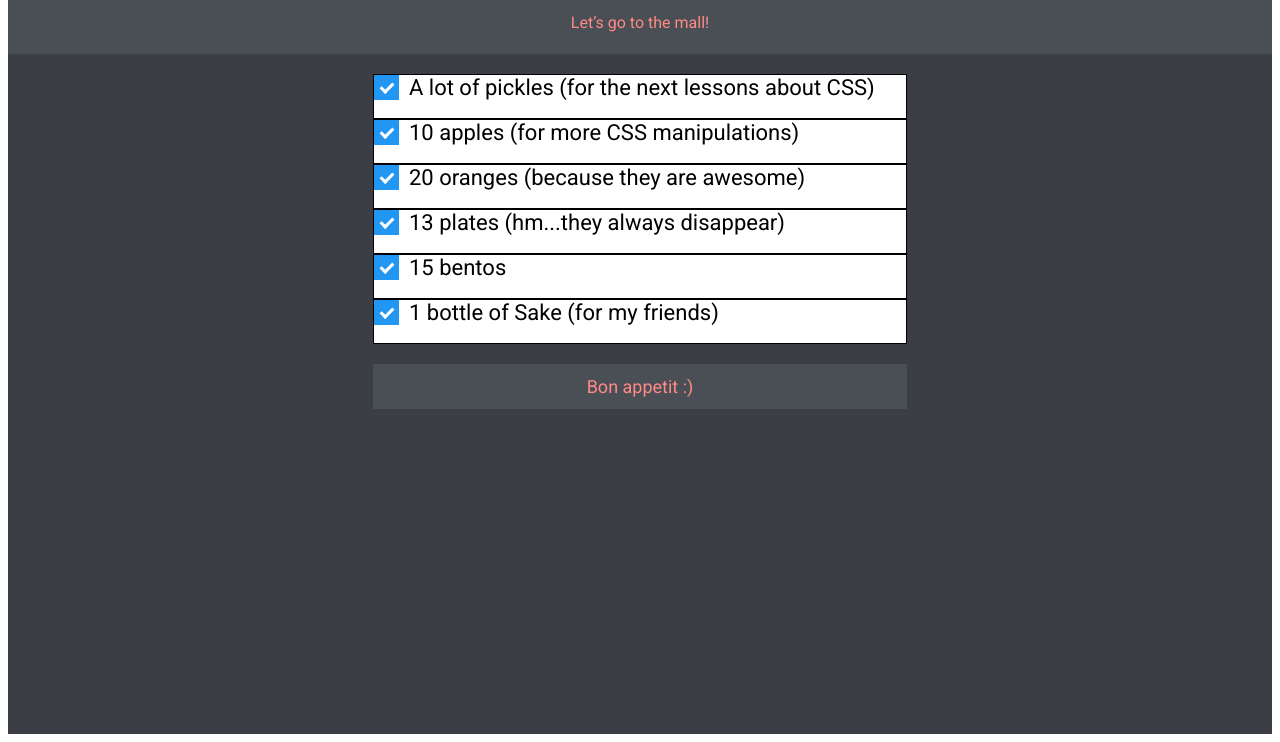
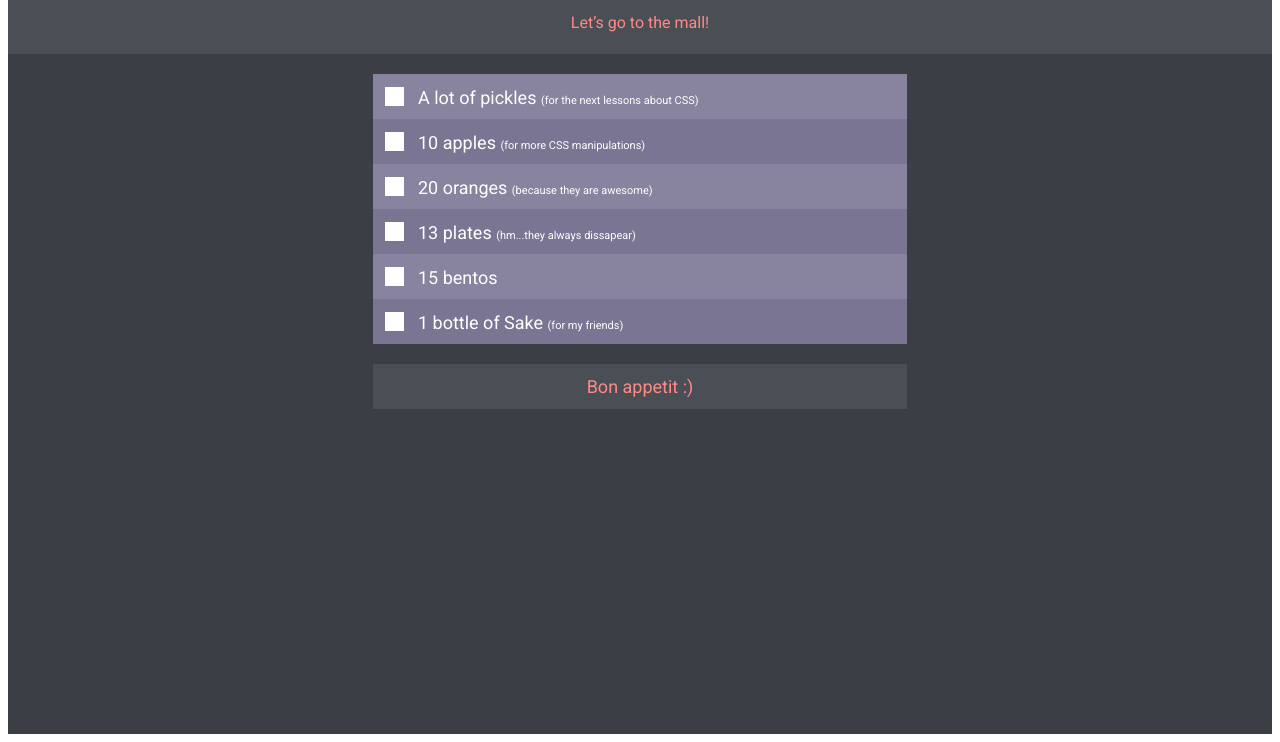
Before and after one commit to EdgarMykhaielian/Lesson8-Shopping-list, a plain HTML site: page index.html in a window 1280 px wide. Shown: the part 74-816 px from the top of the page. Drawn offline with Linux system fonts and the light colour scheme.

Commit message:
finished the project

```diff
--- a/index.html
+++ b/index.html
@@ -10,6 +10,7 @@
     <link rel="preconnect" href="https://fonts.googleapis.com">
     <link rel="preconnect" href="https://fonts.gstatic.com" crossorigin>
     <link href="https://fonts.googleapis.com/css2?family=Roboto:wght@400;700&display=swap" rel="stylesheet">
+    <link rel="icon" type="image/x-icon" href="http://flukeout.github.io/favicon.png">
 
 </head>
 <body>
@@ -21,43 +22,49 @@
         <div class="main">
 
             <div class="element">
-                <label class="container">A lot of pickles <span>(for the next lessons about CSS)</span>
-                    <input type="checkbox" checked="checked">
+                <label class="container">
+                    <input type="checkbox">
+                    <span>A lot of pickles</span> <small>(for the next lessons about CSS)</small>
                     <span class="checkmark"></span>
                   </label>
             </div>
 
             <div class="element">
-                <label class="container">10 apples <span>(for more CSS manipulations)</span>
-                    <input type="checkbox" checked="checked">
+                <label class="container">
+                    <input type="checkbox">
+                    <span>10 apples</span> <small>(for more CSS manipulations)</small>
                     <span class="checkmark"></span>
                   </label>
             </div>
 
             <div class="element">
-                <label class="container">20 oranges <span>(because they are awesome)</span>
-                    <input type="checkbox" checked="checked">
+                <label class="container">
+                    <input type="checkbox">
+                    <span>20 oranges</span> <small>(because they are awesome)</small>
                     <span class="checkmark"></span>
                   </label>
             </div>
 
             <div class="element">
-                <label class="container">13 plates <span>(hm...they always disappear)</span>
-                    <input type="checkbox" checked="checked">
+                <label class="container">
+                    <input type="checkbox">
+                    <span>13 plates</span> <small>(hm...they always dissapear)</small>
                     <span class="checkmark"></span>
                   </label>
             </div>
 
             <div class="element">
-                <label class="container">15 bentos
-                    <input type="checkbox" checked="checked">
+                <label class="container">
+                    <input type="checkbox">
+                    <span>15 bentos</span>
                     <span class="checkmark"></span>
                   </label>
             </div>
 
             <div class="element">
-                <label class="container">1 bottle of Sake <span>(for my friends)</span>
-                    <input type="checkbox" checked="checked">
+                <label class="container">
+                    <input type="checkbox">
+                    <span>1 bottle of Sake</span> <small>(for my friends)</small>
                     <span class="checkmark"></span>
                   </label>
             </div>
--- a/style.css
+++ b/style.css
@@ -1,23 +1,31 @@
+* {
+  transition: all .1s ease-in;
+}
+
 body {
   font-family: 'Roboto', sans-serif;
 }
+
 .big {
   width: 100%;
   height: 100vh;
-    background-color:#3B3F45;
+  background-color: #3B3F45;
 }
+
 header {
   background-color: #4A4F56;
   text-align: center;
   height: 82px;
   padding: 19px;
 }
+
 header h1 {
   font-style: normal;
   font-weight: 700;
   font-size: 24px;
   color: #FF8984;
 }
+
 header h3 {
   font-style: normal;
   font-weight: 400;
@@ -40,32 +48,73 @@ button {
   justify-content: center;
   align-items: center;
 }
+
 button:hover {
-    background-color:#FF8984;
-    color:#4A4F56;
+  background-color: #FF8984;
+  color: #4A4F56;
 }
+
 .main {
   height: 270px;
-    width:534px;
+  width: 534px;
   background-color: white;
   margin: 20px auto;
   box-sizing: border-box;
 }
+
 .element {
   width: 100%;
   box-sizing: border-box;
   height: 45px;
-    border: solid 1px;
+
 }
+
+.element:nth-child(even) {
+  background-color: #7A7593;
+  border-top: solid 3px #7A7593;
+  border-bottom: solid 3px #7A7593;
+}
+
+.element:nth-child(odd) {
+  background-color: #88839E;
+  border-top: solid 3px #88839E;
+  border-bottom: solid 3px #88839E;
+}
+
+.element:hover {
+  border-top: solid 3px white;
+  border-bottom: solid 3px white;
+  background-color: #625E77;
+}
+
+
+.brackets {
+  font-size: 11px;
+}
+
+
+
+
+
+
+
+
 
 /* Customize the label (the container) */
 .container {
   display: block;
   position: relative;
-    padding-left: 35px;
+  padding-left: 45px;
+  padding-top: 10px;
   margin-bottom: 12px;
+  font-family: 'Roboto';
+  font-style: normal;
+  font-weight: 400;
+  font-size: 18px;
+  color: white;
+
+
   cursor: pointer;
-    font-size: 22px;
   -webkit-user-select: none;
   -moz-user-select: none;
   -ms-user-select: none;
@@ -81,23 +130,15 @@ button:hover {
   width: 0;
 }
 
+/* Create a custom checkbox */
 .checkmark {
   position: absolute;
-    top: 0;
-    left: 0;
-    height: 25px;
-    width: 25px;
-    background-color: #eee;
-  }
+  top: 10px;
+  left: 12px;
+  height: 19px;
+  width: 19px;
+  background-color: white;
 
-/* On mouse-over, add a grey background color */
-.container:hover input ~ .checkmark {
-    background-color: #ccc;
-  }
-
-/* When the checkbox is checked, add a blue background */
-.container input:checked ~ .checkmark {
-    background-color: #2196F3;
 }
 
 /* Create the checkmark/indicator (hidden when not checked) */
@@ -106,19 +147,32 @@ button:hover {
   position: absolute;
   display: none;
 }
+
 /* Show the checkmark when checked */
-.container input:checked ~ .checkmark:after {
+.container input:checked~.checkmark:after {
   display: block;
 }
+
 /* Style the checkmark/indicator */
 .container .checkmark:after {
-    left: 9px;
-    top: 5px;
+  left: 6px;
+  top: 2px;
   width: 5px;
   height: 10px;
-    border: solid white;
+  border: solid black;
   border-width: 0 3px 3px 0;
   -webkit-transform: rotate(45deg);
   -ms-transform: rotate(45deg);
   transform: rotate(45deg);
 }
+small {
+  font-size: 11px;
+}
+.container input:checked +span{
+  text-decoration: line-through;
+  color:#9B96AC;
+}
+.container input:checked ~small{
+  text-decoration: line-through;
+  color:#9B96AC;
+}
```
Lines whose indentation alone changed are shown as unchanged.
